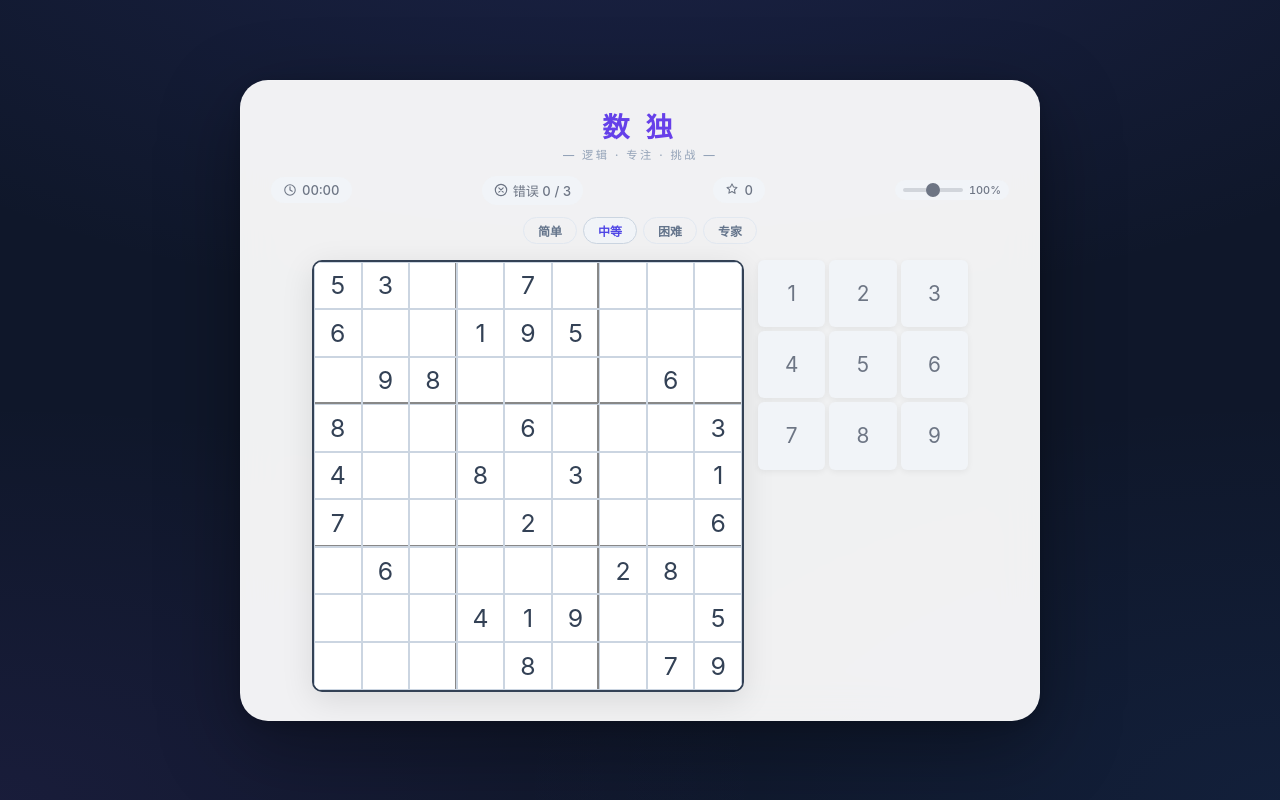
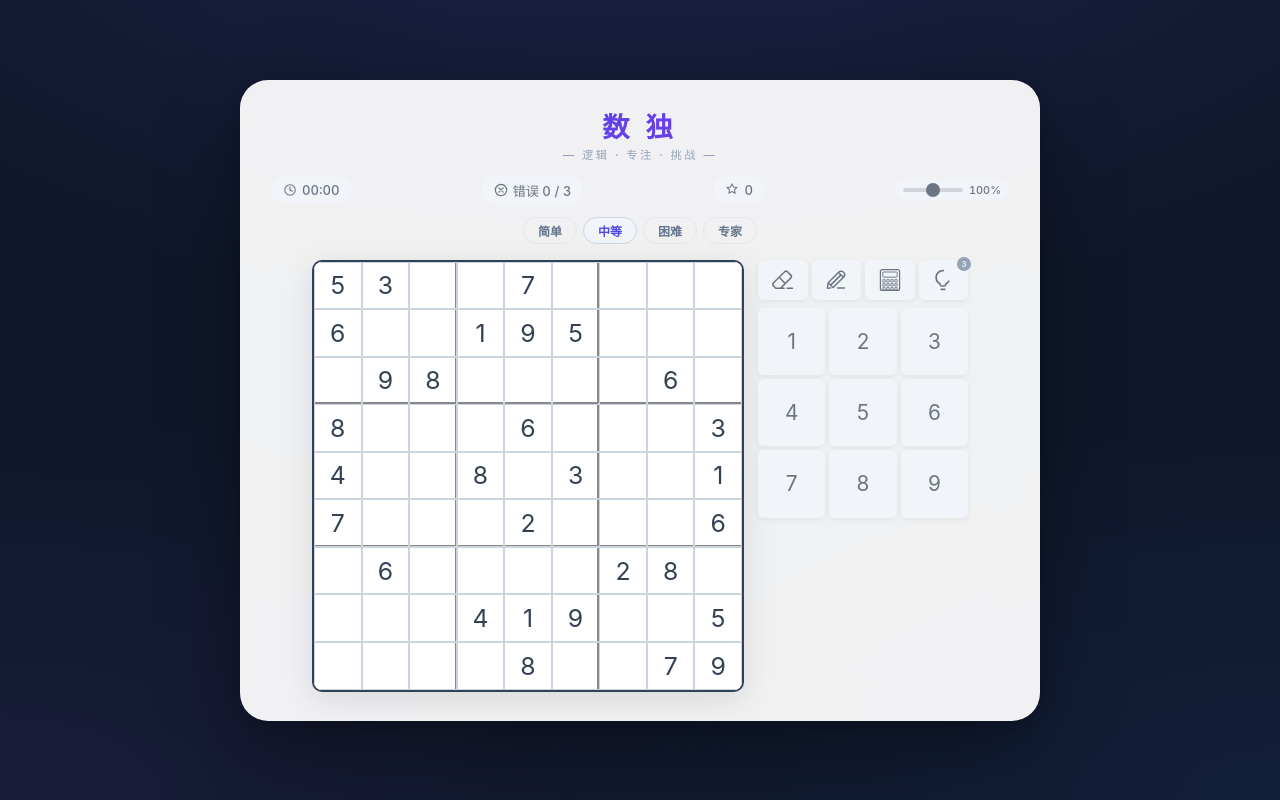
Before and after one commit to daxmate/sudoku, a Vue app: page / in a window 1280 px wide. Built offline with nearby package versions, Linux system fonts and the light colour scheme.

Commit message:
feat: Step 5 — 功能按钮（擦除/笔记/候选/提示，含 SVG 图标）

```diff
--- a/src/App.vue
+++ b/src/App.vue
@@ -7,6 +7,7 @@
       <div class="board-row">
         <GameBoard />
         <div class="side-panel">
+          <ActionButtons />
           <NumberPad />
         </div>
       </div>
@@ -18,6 +19,7 @@
 import { ref } from 'vue'
 import GameHeader from './components/GameHeader.vue'
 import GameBoard from './components/GameBoard.vue'
+import ActionButtons from './components/ActionButtons.vue'
 import NumberPad from './components/NumberPad.vue'
 
 const isDarkMode = ref(false)
--- /dev/null
+++ b/src/components/ActionButtons.vue
@@ -0,0 +1,128 @@
+<template>
+  <div class="action-buttons">
+    <!-- 擦除 -->
+    <button class="erase-btn" title="擦除">
+      <svg viewBox="0 0 30 31" width="24" height="24">
+        <path fill="currentColor" fill-rule="evenodd" d="M27.13 25.11a1 1 0 01.12 2h-6.9a1 1 0 01-.11-2H27.13zM21.48 4.08l.17.14.16.15 3.76 3.76a4 4 0 01.15 5.5l-.15.16-11.32 11.32h2.04a1 1 0 011 .89v.11a1 1 0 01-.88 1H6.52a3 3 0 01-1.98-.74l-.14-.14-2.23-2.22a4 4 0 01-.15-5.5l.15-.16L16.15 4.37a4 4 0 015.33-.29zm-11.52 9.3l-6.38 6.38a2 2 0 00-.11 2.7l.11.13 2.23 2.23a1 1 0 00.58.28l.13.01h4.9l5.13-5.13-6.59-6.6zm7.87-7.82l-.14.1-.13.13-6.18 6.18 6.59 6.6 6.19-6.2a2 2 0 00.11-2.7l-.11-.12-3.77-3.76a2 2 0 00-2.56-.22z"/>
+      </svg>
+    </button>
+
+    <!-- 笔记模式切换 -->
+    <button class="notes-toggle" title="编辑标记">
+      <svg viewBox="0 0 30 31" width="24" height="24">
+        <path fill="currentColor" d="M25.43 4.76a5.42 5.42 0 01.19 7.52l-.18.2-13.5 13.48a.91.91 0 01-1.21.08l-.1-.08-5.07-5.08-.59 4.34 3.25-.44c.44-.05.84.2 1 .58l.03.11.02.11c.06.47-.24.91-.7 1.03l-.1.02-4.45.6a.94.94 0 01-.79-.27.92.92 0 01-.26-.65v-.13l1-7.4a.92.92 0 01.19-.44l.08-.09L17.71 4.76a5.45 5.45 0 017.72 0zm.35 20.08a1 1 0 110 2h-8.7a1 1 0 010-2h8.7zM21.4 10.18L9.43 22.13 11.3 24l11.95-11.95-1.86-1.86zm-3.23-3.23L6.2 18.91l1.92 1.91L20.07 8.86l-1.9-1.9zm3.42-1.93c-.69 0-1.35.2-1.92.56l-.15.1 5.01 5 .1-.14c.33-.5.51-1.09.55-1.7l.01-.22a3.58 3.58 0 00-3.6-3.6z"/>
+      </svg>
+    </button>
+
+    <!-- 候选标记 -->
+    <button class="mark-cell-btn" title="候选">
+      <svg viewBox="0 0 30 30" width="24" height="24" fill="none">
+        <rect x="3" y="2" width="24" height="26" rx="2.5" stroke="currentColor" stroke-width="1.5"/>
+        <rect x="6" y="5" width="18" height="6.5" rx="1" stroke="currentColor" stroke-width="1.2"/>
+        <path stroke="currentColor" stroke-width="1" d="M6 14.5h3v3H6zm5 0h3v3h-3zm5 0h3v3h-3zm5 0h3v3h-3zM6 19.5h3v3H6zm5 0h3v3h-3zm5 0h3v3h-3zm5 0h3v3h-3zM6 24.5h3v3H6zm5 0h3v3h-3zm5 0h3v3h-3zm5 0h3v3h-3z"/>
+      </svg>
+    </button>
+
+    <!-- 提示 -->
+    <button class="warning" title="提示">
+      <svg viewBox="0 0 30 30" width="24" height="24">
+        <g fill="currentColor" fill-rule="evenodd">
+          <path fill="none" d="M0 0h30v30H0z" />
+          <path d="M17.296 25.714c.507 0 .918.48.918 1.072 0 .591-.41 1.071-.918 1.071h-4.592c-.507 0-.918-.48-.918-1.071 0-.592.41-1.072.918-1.072zM15 2.143c.449 0 .89.03 1.322.09a11.84 11.84 0 00-.305 2.122A7.468 7.468 0 0015 4.285c-4.14 0-7.5 3.386-7.5 7.566 0 2.745 1.46 5.23 3.777 6.57.653.377.991 1.094 1.167 2.117.088.515.534.89 1.056.89h2.684c.5 0 .932-.344 1.044-.83.227-.98.731-1.733 1.51-2.186a7.553 7.553 0 002.977-3.188 11.92 11.92 0 001.917.956 9.684 9.684 0 01-3.817 4.084c-.233.136-.399.383-.499.817a3.214 3.214 0 01-3.132 2.49H13.5a3.214 3.214 0 01-3.168-2.67c-.078-.453-.17-.65-.127-.625a9.716 9.716 0 01-4.848-8.425c0-5.36 4.316-9.708 9.643-9.708z"/>
+        </g>
+      </svg>
+      <span class="hint-count">3</span>
+    </button>
+  </div>
+</template>
+
+<style scoped>
+.action-buttons {
+  display: grid;
+  grid-template-columns: repeat(4, 1fr);
+  gap: 4px;
+}
+
+.action-buttons button {
+  border: none;
+  border-radius: 6px;
+  height: 40px;
+  padding: 0;
+  cursor: pointer;
+  transition: all .12s ease;
+  font-family: 'Inter', sans-serif;
+  box-shadow: 0 2px 6px rgba(0,0,0,.06);
+  position: relative;
+  display: flex;
+  align-items: center;
+  justify-content: center;
+  color: #6d7584;
+  background: #f1f4f8;
+}
+
+.action-buttons button svg {
+  width: 24px;
+  height: 24px;
+  display: block;
+}
+
+.action-buttons button:hover {
+  transform: translateY(-1px);
+  box-shadow: 0 6px 18px rgba(99,102,241,.2);
+}
+
+.action-buttons button:active {
+  transform: translateY(0);
+}
+
+.action-buttons button:hover {
+  background: #e5e9f0;
+  color: #4f46e5;
+}
+
+.erase-btn {
+  color: #b91c1c;
+}
+
+.erase-btn:hover {
+  background: #fef2f2 !important;
+  color: #dc2626 !important;
+}
+
+.notes-toggle.active {
+  background: #eef2ff;
+  color: #4f46e5;
+}
+
+.warning {
+  color: #92400e;
+}
+
+.warning:hover {
+  background: #fef3c7 !important;
+  color: #d97706 !important;
+}
+
+.mark-cell-btn:hover {
+  background: #f5f3ff !important;
+  color: #6d28d9 !important;
+}
+
+.hint-count {
+  position: absolute;
+  top: -3px;
+  right: -3px;
+  background: #94a3b8;
+  color: #fff;
+  font-size: .5rem;
+  font-weight: 500;
+  min-width: 14px;
+  height: 14px;
+  border-radius: 7px;
+  display: flex;
+  align-items: center;
+  justify-content: center;
+  padding: 0 3px;
+  line-height: 1;
+}
+</style>
```
